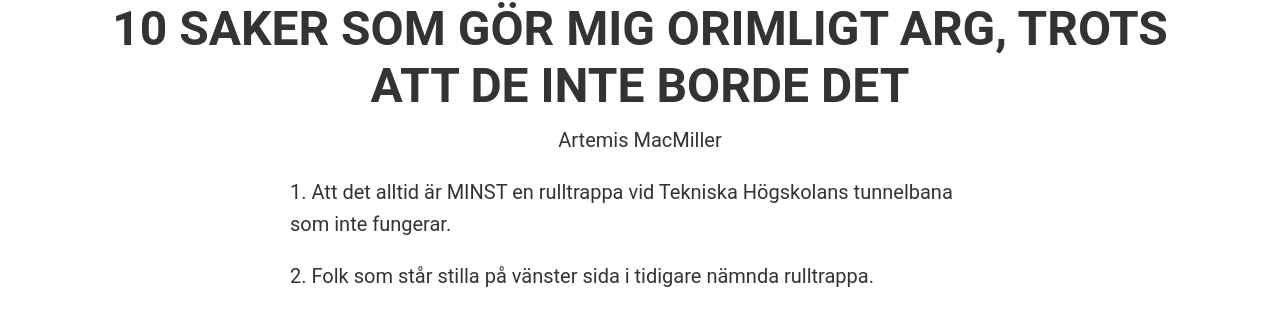
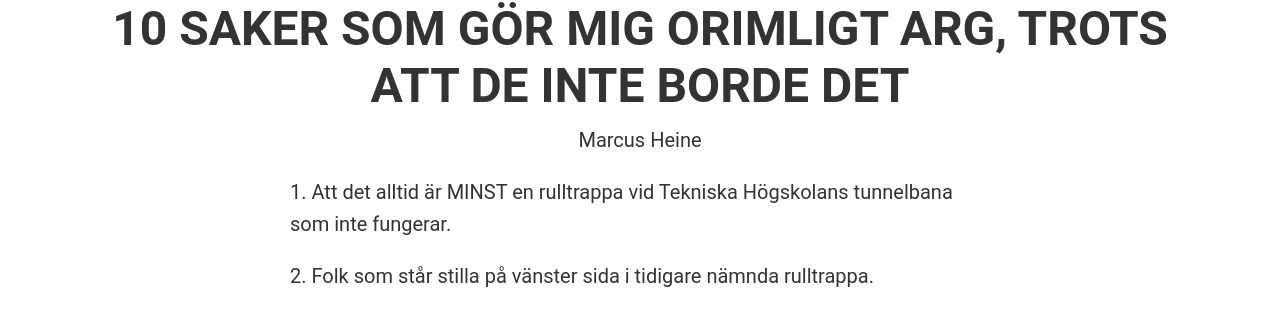
Before and after one commit to datasektionen/dbuggen, a Jekyll site: the page built from _posts/2016-02-25-10-saker.md, in a window 1280 px wide. Shown: the part 566-883 px from the top of the page. Built offline with Jekyll 4.4.1, drawn with Linux system fonts in a browser that asks for light colours.

Commit message:
Updates article to correct author
Palla pseudonymer liksom

```diff
--- a/_posts/2016-02-25-10-saker.md
+++ b/_posts/2016-02-25-10-saker.md
@@ -1,7 +1,7 @@
 ---
 title: 10 SAKER SOM GÖR MIG ORIMLIGT ARG, TROTS ATT DE INTE BORDE DET
 category: 6
-author: Artemis MacMiller
+author: Marcus Heine
 order: 3
 ---
 
```
